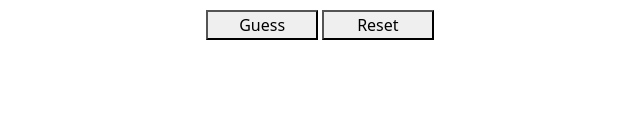
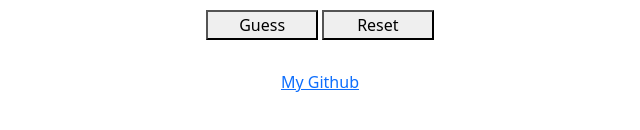
Before and after one commit to CharleeBrown/NumberGuess, a website: page public/index.html in a window 1280 px wide. Shown: the part 444-574 px from the top of the page, without its empty margins (320-960 px from the left). Drawn offline with nearby package versions, Linux system fonts and the light colour scheme.

Commit message:
Added github link

```diff
--- a/public/index.html
+++ b/public/index.html
@@ -42,6 +42,7 @@
               <button id="goButton" type="button"  onclick="checkGuess()">Guess</button>     <button id="goButton" type="button"  onclick="mainReset()">Reset</button>
               </div>
   </div>
+  <footer class="text-center" style="margin-top:30px;"> <a href="www.github.com/CharleeBrown"> My Github</a></footer>
 </body>
 <script src="./javascripts/main.js"></script>
 </html>
```
